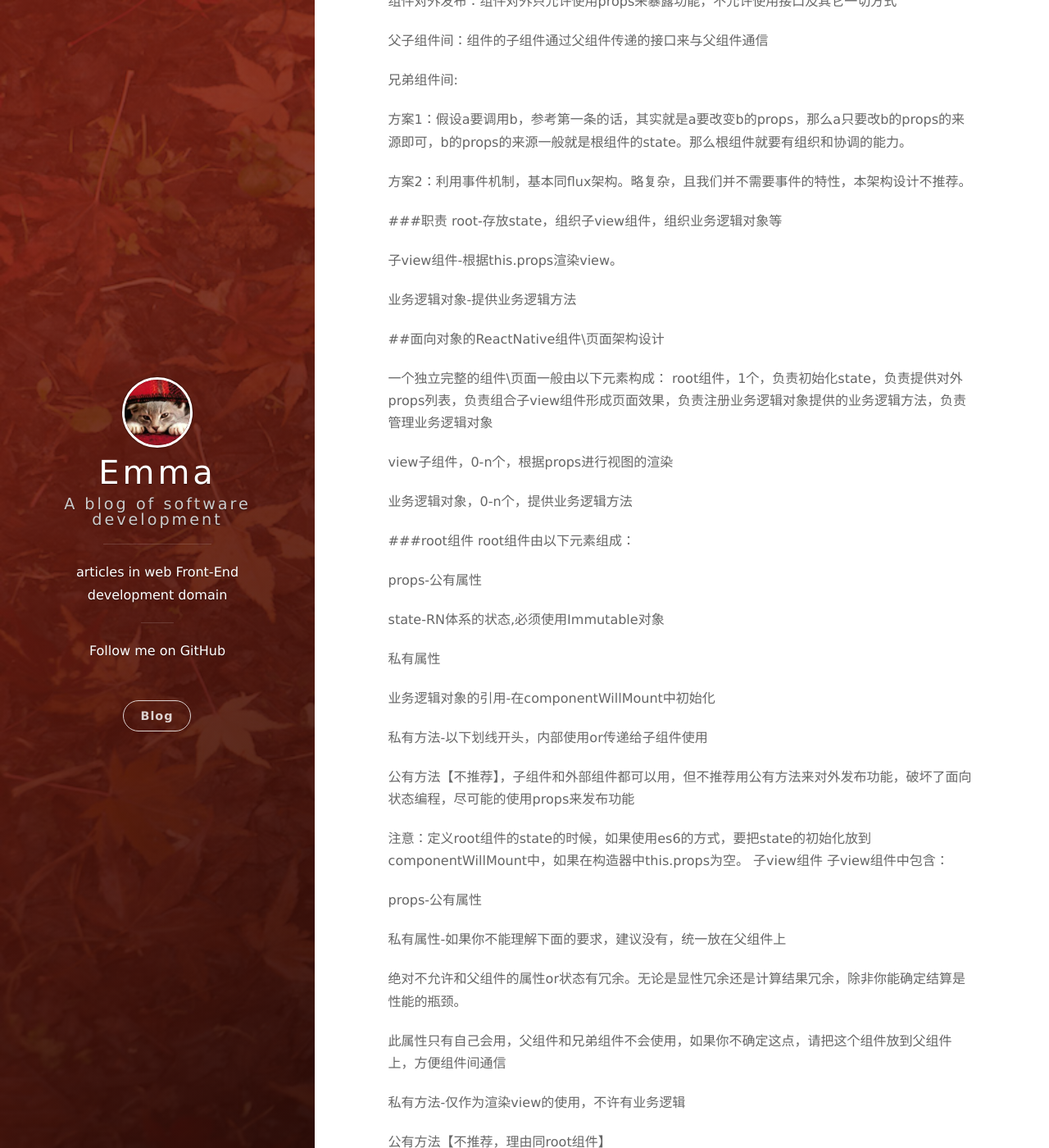
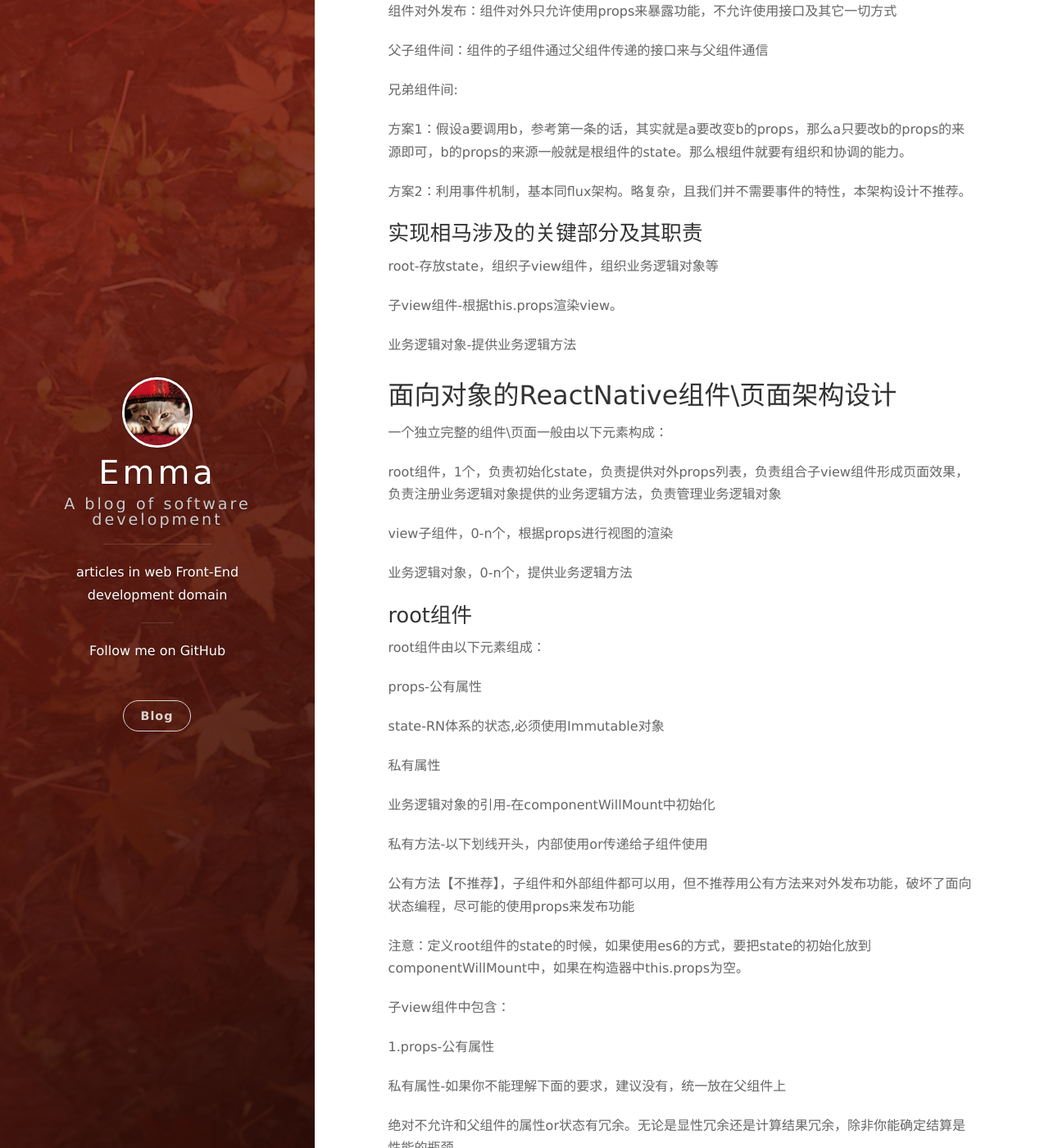
Before and after one commit to Emma0118/Emma0118.github.io, a Jekyll site: the page built from _posts/2017-12-15-React-Native.markdown, in a window 1280 px wide and 1400 px high, scrolled down 248 px. Shown: the whole window at 82% size. Built offline with Jekyll 4.4.1, drawn with Linux system fonts in a browser that asks for light colours; nearby versions of some CDN libraries; comment, search, counter and statistics services are not loaded; some of the changed text lies outside the part shown.

Commit message:
修改格式

```diff
--- a/_posts/2017-12-15-React-Native.markdown
+++ b/_posts/2017-12-15-React-Native.markdown
@@ -3,9 +3,9 @@ layout: post
 title: ReactNative的组件架构设计
 date: 2017-12-15 12:00:00
 ---
-##整体架构考量
+## 整体架构考量
 
-###交互
+### 交互维度中需要解决的关键问题及思路
 
 组件对外发布：组件对外只允许使用props来暴露功能，不允许使用接口及其它一切方式
 
@@ -17,16 +17,18 @@ date: 2017-12-15 12:00:00
 
 方案2：利用事件机制，基本同flux架构。略复杂，且我们并不需要事件的特性，本架构设计不推荐。
 
-###职责
+### 实现相马涉及的关键部分及其职责
+
 root-存放state，组织子view组件，组织业务逻辑对象等
 
 子view组件-根据this.props渲染view。
 
 业务逻辑对象-提供业务逻辑方法
 
-##面向对象的ReactNative组件\页面架构设计
+## 面向对象的ReactNative组件\页面架构设计
 
 一个独立完整的组件\页面一般由以下元素构成：
+
 root组件，1个，负责初始化state，负责提供对外props列表，负责组合子view组件形成页面效果，负责注册业务逻辑对象提供的业务逻辑方法，负责管理业务逻辑对象
 
 view子组件，0-n个，根据props进行视图的渲染
@@ -34,7 +36,8 @@ view子组件，0-n个，根据props进行视图的渲染
 业务逻辑对象，0-n个，提供业务逻辑方法
 
 
-###root组件
+### root组件
+
 root组件由以下元素组成：
 
 props-公有属性
@@ -50,10 +53,10 @@ state-RN体系的状态,必须使用Immutable对象
 公有方法【不推荐】，子组件和外部组件都可以用，但不推荐用公有方法来对外发布功能，破坏了面向状态编程，尽可能的使用props来发布功能
 
 注意：定义root组件的state的时候，如果使用es6的方式，要把state的初始化放到componentWillMount中，如果在构造器中this.props为空。
-子view组件
+
 子view组件中包含：
 
-props-公有属性
+1.props-公有属性
 
 私有属性-如果你不能理解下面的要求，建议没有，统一放在父组件上
 
@@ -65,7 +68,8 @@ props-公有属性
 
 公有方法【不推荐，理由同root组件】
 
-###业务逻辑对象
+### 业务逻辑对象
+
 业务逻辑对象由以下元素组成：
 
 root组件对象引用-this.root
@@ -79,6 +83,7 @@ root组件对象引用-this.root
 私有方法-以下划线开头，内部使用
 
 ps1：通用型组件只要求尽量满足上述架构设计
+
 通用型组件一般为不包含任何业务的纯技术组件，具有高复用价值、高定制性、通常不能直接使用需要代码定制等特点。
 
 可以说是一个系统的各个基础零件，比如一个蒙板效果，或者一个模态弹出框。
@@ -86,6 +91,7 @@ ps1：通用型组件只要求尽量满足上述架构设计
 架构的最终目的是保证系统整体结构良好，代码质量良好，易于维护。一般编写通用型组件的人也是经验较为丰富的工程师，代码质量会有保证。而且，作为零件的通用组件的使用场景和生命周期都和普通组件\页面不同，所以，仅要求通用组件编写尽量满足架构设计即可。
 
 ps2：view子组件复用问题
+
 抛出一个问题，设计的过程中，子组件是否需要复用？子组件是否需要复用会影响到组件设计。
 
 需复用，只暴露props，可以内部自行管理state【尽量避免除非业务需要】
@@ -94,13 +100,16 @@ ps2：view子组件复用问题
 
 其实， 一般按照不需复用的情况设计，除非复用很明确，但这时候应该抽出去，变成独立的组件存在就可以了，所以这个问题是不存在的。
 
-##如何做监控
+## 如何做监控
+
 因为面向对象的RN架构中去掉了统一的业务逻辑调用facade入口dispatch，那我们如何来做监控呢。
 
 方案1：在需要监控的地方人为加入监控点。
+
 这个方案对业务代码和监控代码的耦合确实有点大，是最差的解决方案了。不推荐。
 
 方案2：在基类BaseLogicObj的构造器中对对象的所有方法进行代理-todo待验证
+
 这个方案对业务代码透明，但是还只是个想法，未进行代码测试和验证。
 
 方案3.....还没有想出别的方案，有没有同学给点思路？
```
